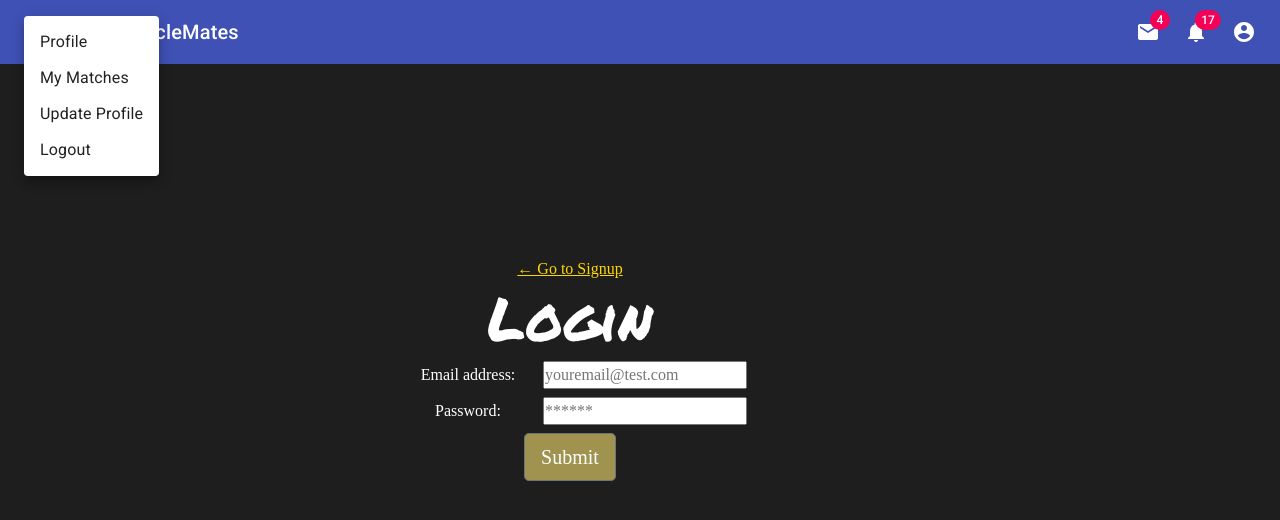
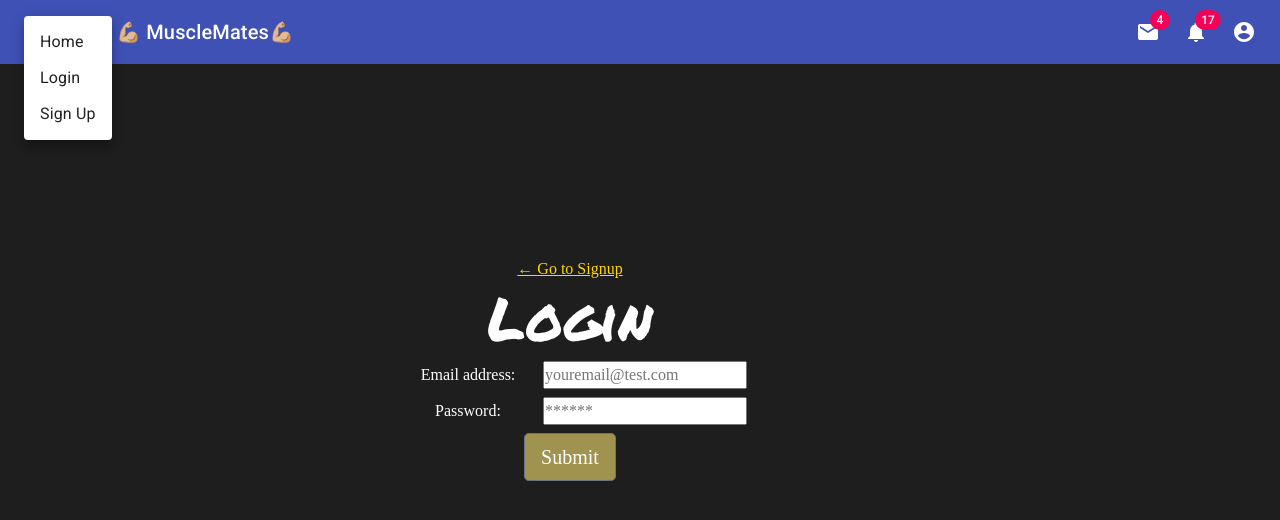
Before and after one commit to wilks625/MuscleMates, a React (Create React App) app in the folder client/: page /login in a window 1280 px wide. Both pictures are taken after a click on the button 56 px from the left and 32 px from the top of the page. Shown: the top 520 px of the page. Built offline with nearby package versions, Linux system fonts and the light colour scheme; a web font is replaced by a local one.

Commit message:
fixed navbar links and added logout functionality

```diff
--- a/client/src/components/NavBar/index.js
+++ b/client/src/components/NavBar/index.js
@@ -14,8 +14,10 @@ import AccountCircle from '@material-ui/icons/AccountCircle';
 import MailIcon from '@material-ui/icons/Mail';
 import NotificationsIcon from '@material-ui/icons/Notifications';
 import MoreIcon from '@material-ui/icons/MoreVert';
+import { Link } from 'react-router-dom';
 
 import NavMenu from '../NavMenu'
+import { Button } from 'bootstrap';
 
 const useStyles = makeStyles((theme) => ({
   grow: {
@@ -117,8 +119,8 @@ export default function PrimarySearchAppBar() {
       open={isMenuOpen}
       onClose={handleMenuClose}
     >
-      <MenuItem onClick={handleMenuClose}>Profile</MenuItem>
-      <MenuItem onClick={handleMenuClose}>My account</MenuItem>
+      <MenuItem onClick={handleMenuClose} component={Link} to="/UserProfile">Profile</MenuItem>
+      <MenuItem onClick={handleMenuClose} component={Link} to="/UpdateProfile" >UpdateProfile</MenuItem>
     </Menu>
   );
 
@@ -176,7 +178,7 @@ export default function PrimarySearchAppBar() {
           </IconButton>
 
           <Typography className={classes.title} variant="h6" noWrap>
-            MuscleMates
+            💪🏼 MuscleMates💪🏼
           </Typography>
           {/* <div className={classes.search}>
             <div className={classes.searchIcon}>
--- a/client/src/components/NavMenu/index.js
+++ b/client/src/components/NavMenu/index.js
@@ -1,10 +1,11 @@
-import React from 'react';
-import Button from '@material-ui/core/Button';
-import Menu from '@material-ui/core/Menu';
-import MenuItem from '@material-ui/core/MenuItem';
-import MenuIcon from '@material-ui/icons/Menu';
-import UserProfile from '../../pages/UserProfile';
-import { Link } from 'react-router-dom';
+import React from "react";
+import Button from "@material-ui/core/Button";
+import Menu from "@material-ui/core/Menu";
+import MenuItem from "@material-ui/core/MenuItem";
+import MenuIcon from "@material-ui/icons/Menu";
+import UserProfile from "../../pages/UserProfile";
+import { Link } from "react-router-dom";
+import Auth from "../../utils/auth";
 
 export default function SimpleMenu() {
   const [anchorEl, setAnchorEl] = React.useState(null);
@@ -17,10 +18,49 @@ export default function SimpleMenu() {
     setAnchorEl(null);
   };
 
+  function showNavigation() {
+    if (Auth.loggedIn()) {
+      return (
+       <div>
+          <MenuItem onClick={handleClose} component={Link} to="/UserProfile">
+          Profile
+        </MenuItem>
+        <MenuItem onClick={handleClose} component={Link} to="/matches">
+          My Matches
+        </MenuItem>
+        <MenuItem onClick={handleClose} component={Link} to="/UpdateProfile">
+          Update Profile
+        </MenuItem>
+        <MenuItem onClick={handleClose} onClick={() => Auth.logout()} component={Link} to="/">
+          logout
+        </MenuItem>
+       </div>
+      );
+    } else {
+      return (
+        <div>
+          <MenuItem onClick={handleClose} component={Link} to="/">
+            Home
+          </MenuItem>
+          <MenuItem onClick={handleClose} component={Link} to="/login">
+            Login
+          </MenuItem>
+          <MenuItem onClick={handleClose} component={Link} to="/signup">
+            Sign Up
+          </MenuItem>
+        </div>
+      );
+    }
+  }
+
   return (
     <div>
-      <Button aria-controls="simple-menu" aria-haspopup="true" onClick={handleClick}>
-          < MenuIcon style={{ color: 'white' }}  />
+      <Button
+        aria-controls="simple-menu"
+        aria-haspopup="true"
+        onClick={handleClick}
+      >
+        <MenuIcon style={{ color: "white" }} />
       </Button>
       <Menu
         id="simple-menu"
@@ -29,12 +69,7 @@ export default function SimpleMenu() {
         open={Boolean(anchorEl)}
         onClose={handleClose}
       >
-        <MenuItem onClick={handleClose} component={Link} to="/UserProfile" >Profile</MenuItem>
-        <MenuItem onClick={handleClose} component={Link} to="/matches">My Matches</MenuItem>
-        <MenuItem onClick={handleClose} component={Link} to="/UpdateProfile">Update Profile</MenuItem>
-
-
-        <MenuItem onClick={handleClose}>Logout</MenuItem>
+        {showNavigation()}
       </Menu>
     </div>
   );
--- a/client/src/pages/Login.js
+++ b/client/src/pages/Login.js
@@ -59,7 +59,7 @@ function Login(props) {
           </div>
         ) : null}
         <div className="flex-row flex-end">
-          <Button style={{fontFamily:'Encode Sans SC'}} variant="secondary" size="lg" type="submit">Submit</Button>
+          <Button  style={{fontFamily:'Encode Sans SC'}} variant="secondary" size="lg" type="submit">Submit</Button>
         </div>
       </form>
     </Container>
```
